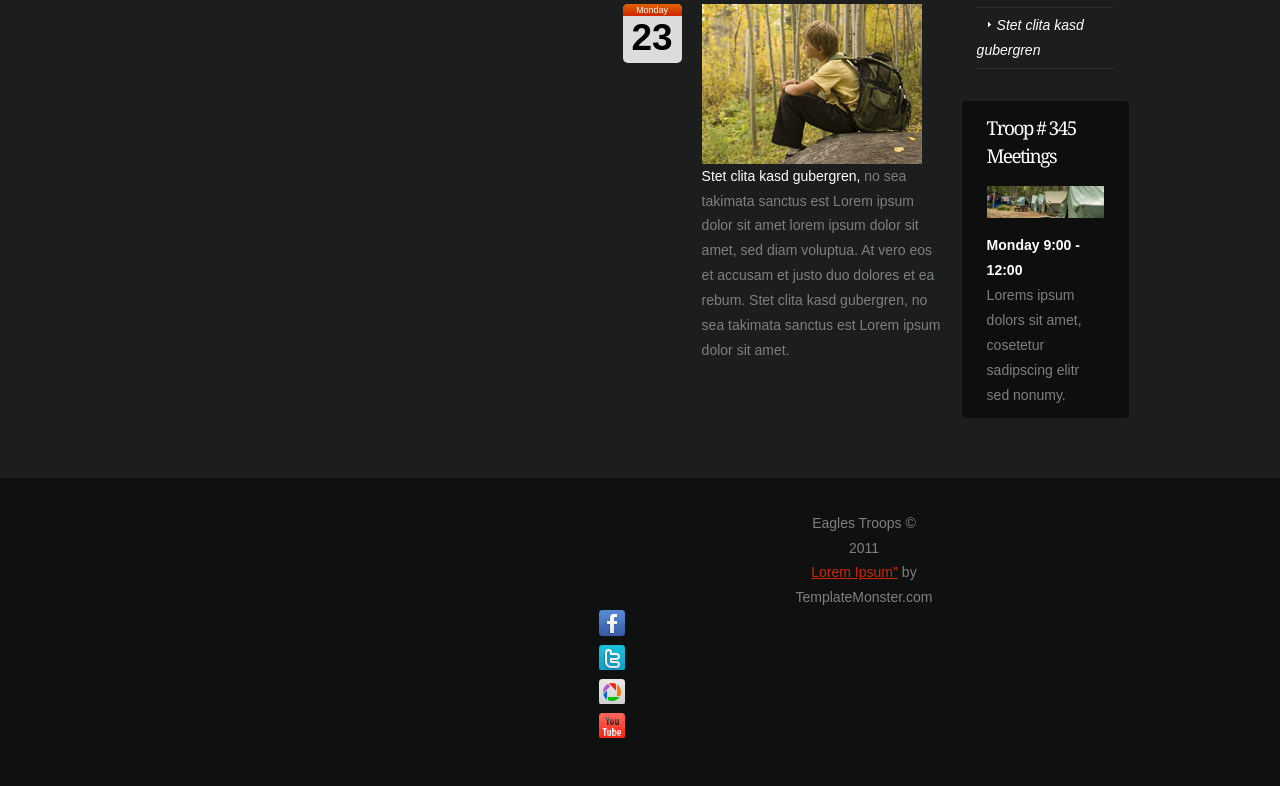
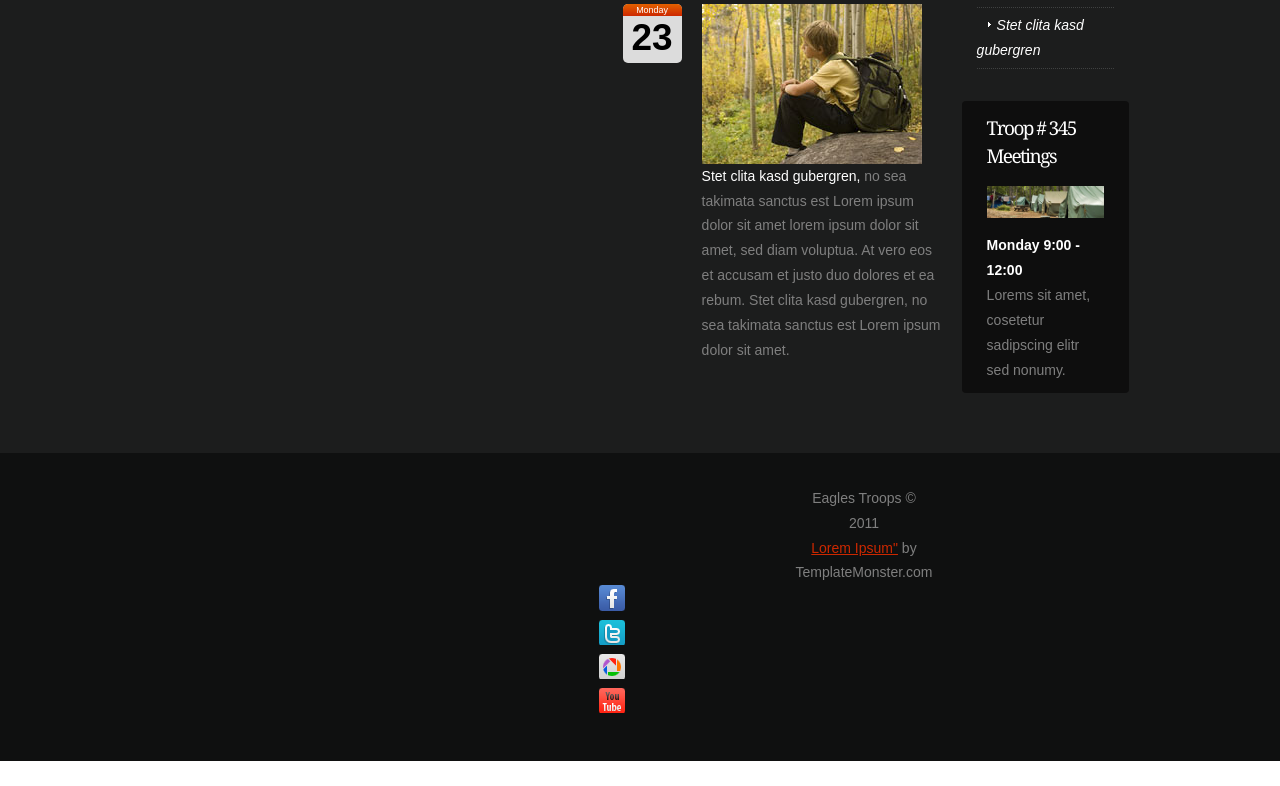
Before and after one commit to SergeiTrush/EaglesTroop, a website: page app/index.html in a window 1280 px wide. Shown: the part 1769-2555 px from the top of the page. After the commit the page ends 2530 px from the top, so only its background shows below. Drawn offline with nearby package versions, Linux system fonts and the light colour scheme; files that its build step writes are made by us from their sources; a web font is replaced by a local one.

Commit message:
last commit

```diff
--- a/app/index.html
+++ b/app/index.html
@@ -105,7 +105,7 @@
 								<div class="content-meeting__title">Troop # 345 Meetings</div>
 								<img src="images/foto_4.jpg" alt="Picture" class="content-meeting__img">
 								<div class="content-meeting__data">Monday 9:00 - 12:00</div>
-								<div class="content-meeting__text">Lorems ipsum dolors sit amet, cosetetur sadipscing elitr sed nonumy.
+								<div class="content-meeting__text">Lorems sit amet, cosetetur sadipscing elitr sed nonumy.
 								</div>
 							</div>
 						</div>
```
